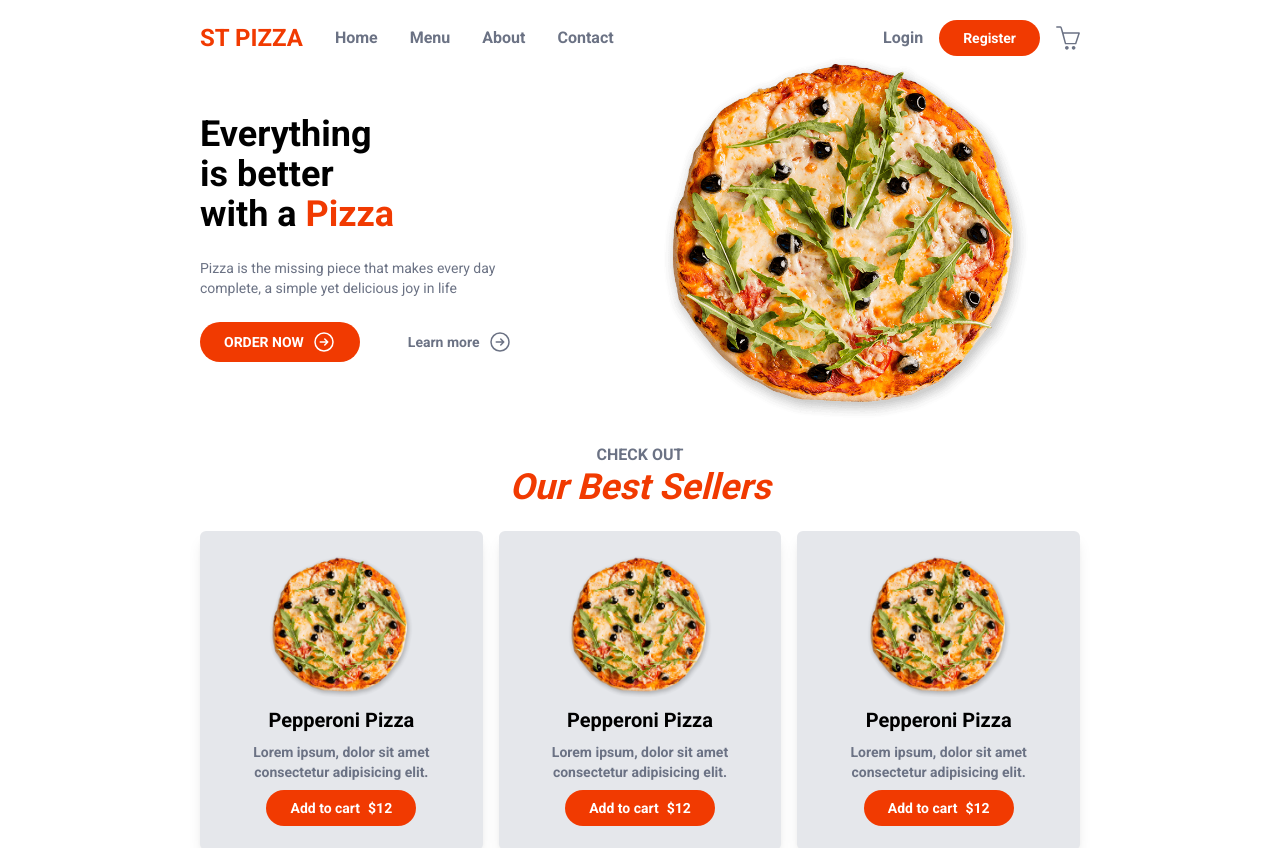
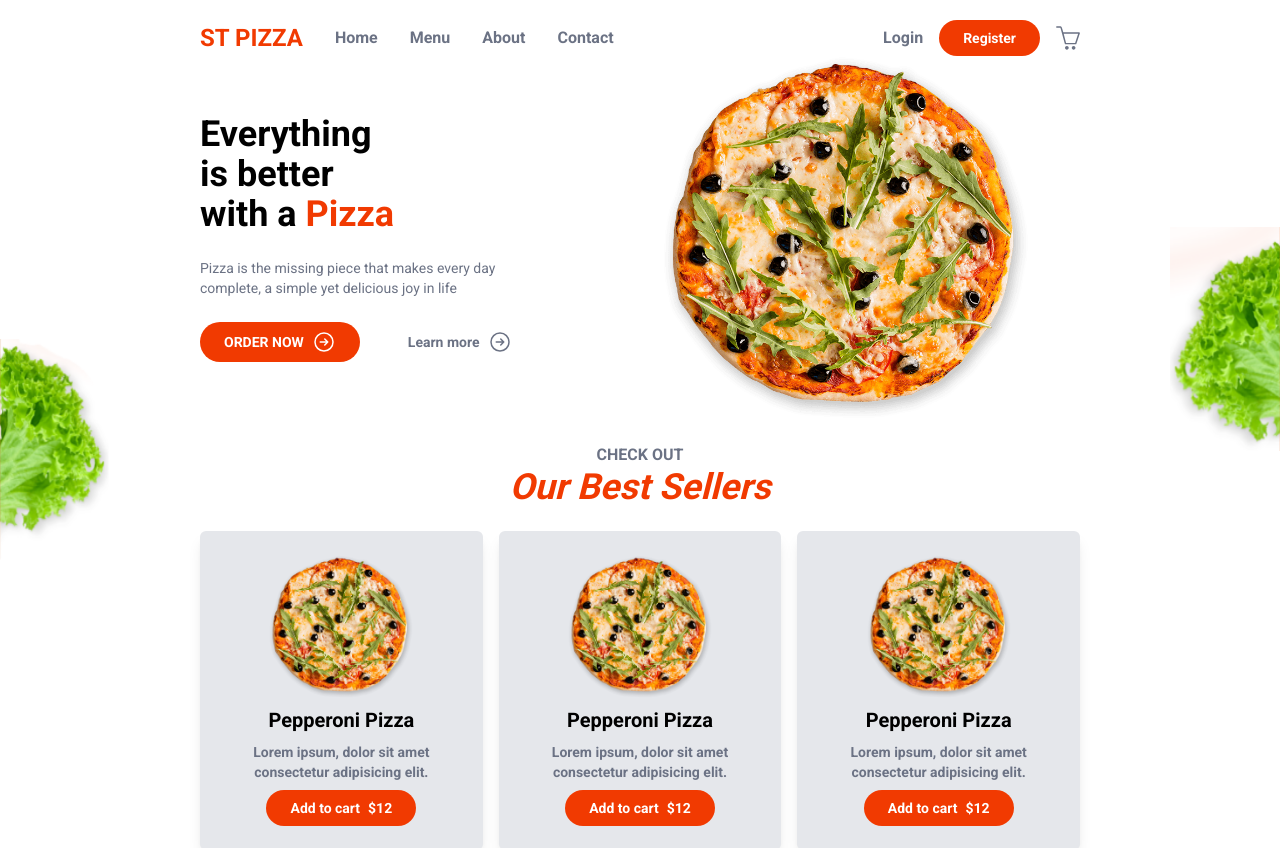
Before and after one commit to Mahdi-Alaee/food-ordering-app, a Next.js app: page / in a window 1280 px wide. Shown: the top 848 px of the page. Built offline with nearby package versions, Linux system fonts and the light colour scheme.

Commit message:
add salads

```diff
--- a/src/HOFs/withSectionHeader.tsx
+++ b/src/HOFs/withSectionHeader.tsx
@@ -8,7 +8,6 @@ export default function withSectionHeader(OriginalComponent: React.FunctionCompo
     return (
       <section>
         <SectionHeader {...props} />
-
         <OriginalComponent {...props} />
       </section>
     );
--- a/src/app/layout.tsx
+++ b/src/app/layout.tsx
@@ -2,7 +2,7 @@ import Header from "@/components/large/Header";
 import "./app.css";
 import { Roboto } from "next/font/google";
 
-const roboto = Roboto({ weight: ['400',"500", "700"], subsets: ["latin"] });
+const roboto = Roboto({ weight: ['400', '500', '700'], subsets: ['latin'] });
 
 export default function RootLayout({
   children,
--- a/src/components/large/CheckOut.tsx
+++ b/src/components/large/CheckOut.tsx
@@ -1,10 +1,27 @@
-import withSectionHeader from "@/HOFs/withSectionHeader"
-import FoodBox from "../small/FoodBox"
+import withSectionHeader from "@/HOFs/withSectionHeader";
+import FoodBox from "../small/FoodBox";
+import Image from "next/image";
 
-function CheckOut(){
+function CheckOut() {
   return (
     // foods container
     <div className="grid grid-cols-3 gap-4">
+      <div className="absolute left-0 right-0 -mt-48 flex justify-between -z-10">
+        <Image
+          src="/images/sallad1.png"
+          alt="salad png"
+          width="110"
+          height="110"
+          className="h-56"
+        />
+        <Image
+          src="/images/sallad2.png"
+          alt="salad png"
+          width="110"
+          height="110"
+          className="-mt-28 h-56"
+        />
+      </div>
       <FoodBox />
       <FoodBox />
       <FoodBox />
@@ -12,7 +29,7 @@ function CheckOut(){
       <FoodBox />
       <FoodBox />
     </div>
-    )
+  );
 }
 
-export default withSectionHeader(CheckOut)
+export default withSectionHeader(CheckOut);
```
Lines whose indentation alone changed are shown as unchanged.
